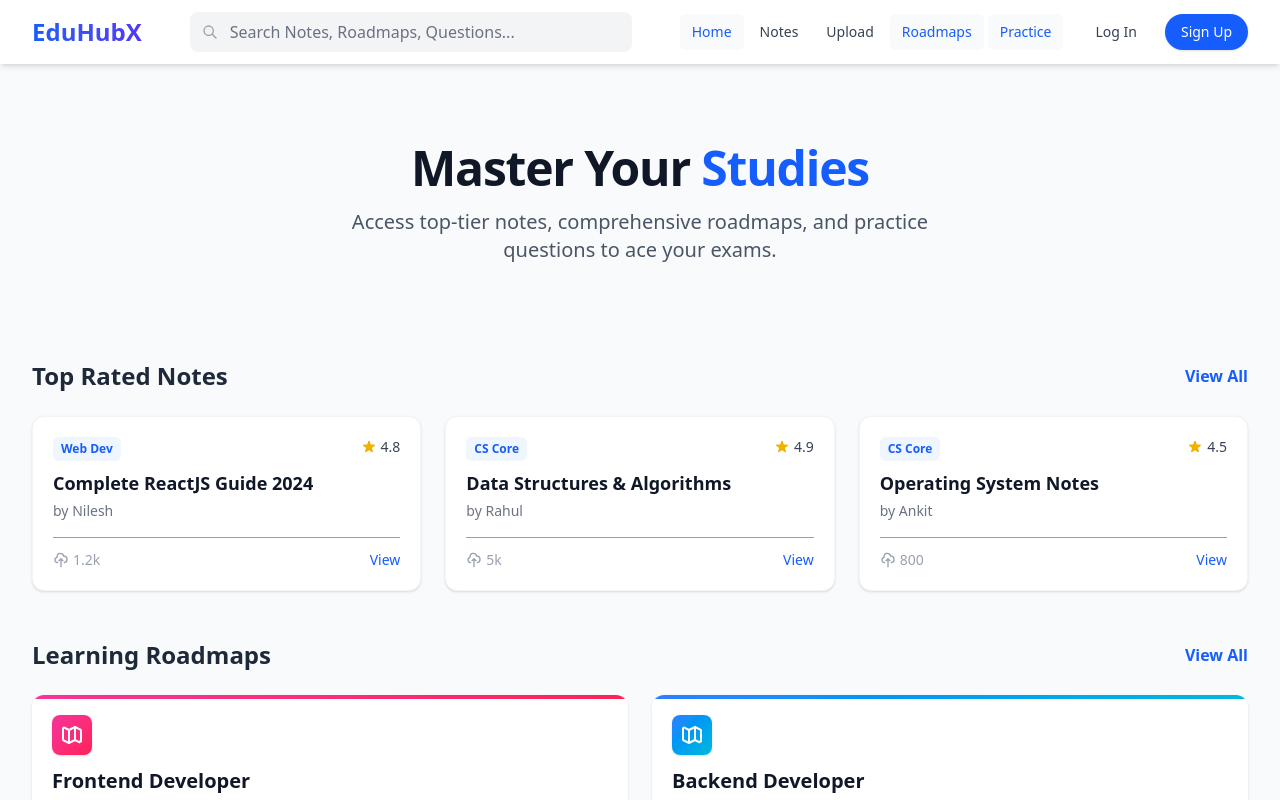
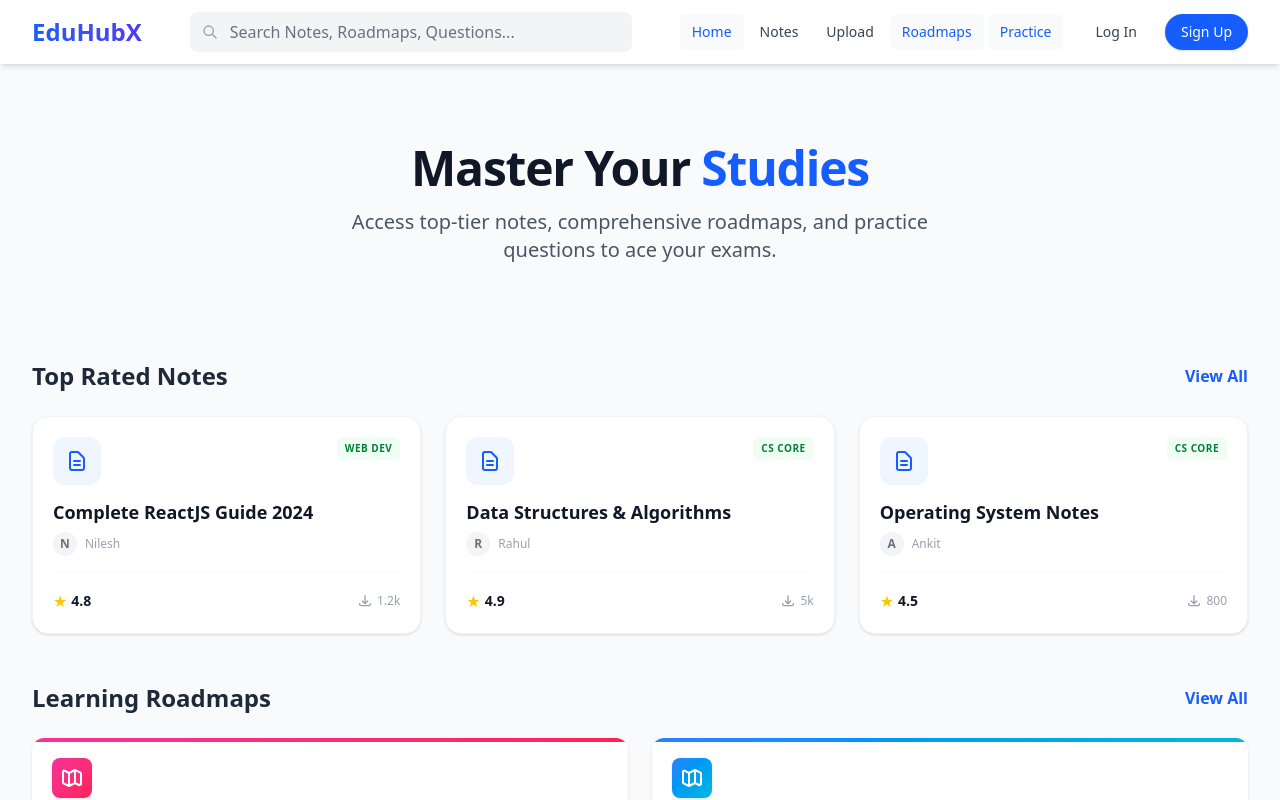
Before and after one commit to nileshkaute/EduHubX, a React (Vite) app in the folder frontend/: page / in a window 1280 px wide. Shown: the top 800 px of the page. Built offline with nearby package versions, Linux system fonts and the light colour scheme.

Commit message:
feat(ui): update routing and NoteCard for navigation to NoteDetails

```diff
--- a/frontend/src/App.jsx
+++ b/frontend/src/App.jsx
@@ -2,10 +2,12 @@ import React from 'react'
 import { BrowserRouter as Router, Routes, Route } from 'react-router-dom'
 import { GoogleOAuthProvider } from '@react-oauth/google'
 import Navbar from './components/navbar/Navbar'
+import Footer from './components/Footer'
 import { SearchProvider } from './context/SearchContext'
 import { AuthProvider } from './context/AuthContext'
 import Home from './pages/Home'
 import Notes from './pages/Notes'
+import NoteDetails from './pages/NoteDetails'
 import AddNote from './pages/AddNote'
 import Login from './pages/Login'
 import Signup from './pages/Signup'
@@ -24,6 +26,7 @@ const App = () => {
                 <Routes>
                   <Route path="/" element={<Home />} />
                   <Route path="/notes" element={<Notes />} />
+                  <Route path="/notes/:id" element={<NoteDetails />} />
                   <Route
                     path="/add-note"
                     element={
@@ -36,6 +39,7 @@ const App = () => {
                   <Route path="/signup" element={<Signup />} />
                 </Routes>
               </main>
+              <Footer />
             </div>
           </Router>
         </SearchProvider>
--- a/frontend/src/components/cards/NoteCard.jsx
+++ b/frontend/src/components/cards/NoteCard.jsx
@@ -1,35 +1,46 @@
 import React from 'react'
+import { Link } from 'react-router-dom'
 
-const NoteCard = ({ title, subject, author, rating, downloads }) => {
+const NoteCard = ({ id, title, subject, author, rating, downloads }) => {
   return (
-    <div className="bg-white rounded-xl shadow-sm hover:shadow-md transition-shadow duration-300 overflow-hidden border border-gray-100">
-      <div className="p-5">
-        <div className="flex justify-between items-start mb-2">
-          <span className="px-2 py-1 text-xs font-semibold text-blue-600 bg-blue-50 rounded-md">
+    <Link to={`/notes/${id}`} className="block group">
+      <div className="bg-white rounded-2xl p-5 shadow-sm border border-gray-100 hover:shadow-xl hover:-translate-y-1 transition-all duration-300">
+        <div className="flex justify-between items-start mb-4">
+          <div className="w-12 h-12 bg-blue-50 rounded-xl flex items-center justify-center text-blue-600 group-hover:bg-blue-600 group-hover:text-white transition-colors">
+            <svg className="w-6 h-6" fill="none" viewBox="0 0 24 24" stroke="currentColor">
+              <path strokeLinecap="round" strokeLinejoin="round" strokeWidth={2} d="M9 12h6m-6 4h6m2 5H7a2 2 0 01-2-2V5a2 2 0 012-2h5.586a1 1 0 01.707.293l5.414 5.414a1 1 0 01.293.707V19a2 2 0 01-2 2z" />
+            </svg>
+          </div>
+          <span className="bg-green-50 text-green-700 text-[10px] font-bold px-2 py-1 rounded-md uppercase tracking-wider">
             {subject}
           </span>
-          <div className="flex items-center text-yellow-500 text-sm">
-            <svg className="w-4 h-4 fill-current" viewBox="0 0 20 20">
-              <path d="M9.049 2.927c.3-.921 1.603-.921 1.902 0l1.07 3.292a1 1 0 00.95.69h3.462c.969 0 1.371 1.24.588 1.81l-2.8 2.034a1 1 0 00-.364 1.118l1.07 3.292c.3.921-.755 1.688-1.54 1.118l-2.8-2.034a1 1 0 00-1.175 0l-2.8 2.034c-.784.57-1.838-.197-1.539-1.118l1.07-3.292a1 1 0 00-.364-1.118L2.98 8.72c-.783-.57-.38-1.81.588-1.81h3.461a1 1 0 00.951-.69l1.07-3.292z" />
-            </svg>
-            <span className="ml-1 text-gray-700">{rating}</span>
+        </div>
+
+        <h3 className="text-gray-900 font-bold text-lg mb-2 line-clamp-2 leading-tight group-hover:text-blue-600 transition-colors">
+          {title}
+        </h3>
+
+        <div className="flex items-center gap-2 mb-4 text-xs text-gray-400">
+           <div className="w-6 h-6 bg-gray-100 rounded-full flex items-center justify-center font-bold text-gray-500 uppercase overflow-hidden">
+             {author.charAt(0)}
+           </div>
+           <span>{author}</span>
+        </div>
+
+        <div className="border-t border-gray-50 pt-4 flex items-center justify-between">
+          <div className="flex items-center gap-1">
+            <span className="text-yellow-400">★</span>
+            <span className="text-sm font-bold text-gray-900">{rating}</span>
+          </div>
+          <div className="flex items-center gap-1 text-gray-400">
+             <svg className="w-4 h-4" fill="none" viewBox="0 0 24 24" stroke="currentColor">
+               <path strokeLinecap="round" strokeLinejoin="round" strokeWidth={2} d="M4 16v1a2 2 0 002 2h12a2 2 0 002-2v-1m-4-4l-4 4m0 0l-4-4m4 4V4" />
+             </svg>
+             <span className="text-xs font-medium">{downloads}</span>
           </div>
         </div>
-
-        <h3 className="text-lg font-bold text-gray-900 mb-1 line-clamp-2">{title}</h3>
-        <p className="text-sm text-gray-500 mb-4">by {author}</p>
-
-        <div className="flex justify-between items-center text-sm text-gray-400 border-t pt-3">
-          <span className="flex items-center">
-             <svg className="w-4 h-4 mr-1" fill="none" stroke="currentColor" viewBox="0 0 24 24">
-               <path strokeLinecap="round" strokeLinejoin="round" strokeWidth={2} d="M7 16a4 4 0 01-.88-7.903A5 5 0 1115.9 6L16 6a5 5 0 011 9.9M15 13l-3-3m0 0l-3 3m3-3v12" />
-             </svg>
-             {downloads}
-          </span>
-          <button className="text-blue-600 font-medium hover:text-blue-700">View</button>
-        </div>
       </div>
-    </div>
+    </Link>
   )
 }
 
```
